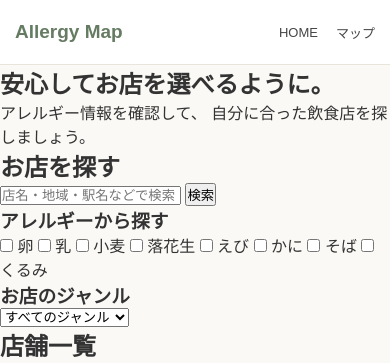
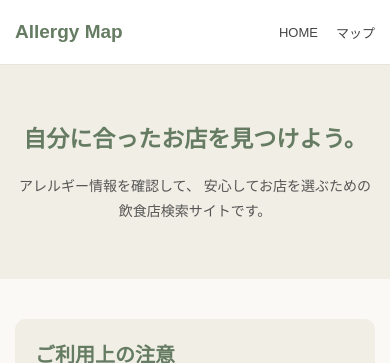
Before and after one commit to nkm-86/allergy-map, a PHP site: page / in a window 390 px wide. Shown: the top 363 px of the page. Run offline with PHP 8.4, Linux system fonts and the light colour scheme.

Commit message:
位置の再構成

```diff
--- a/css/common.css
+++ b/css/common.css
@@ -137,4 +137,7 @@ body {
     .navigation a[href="index.html#search"] {
         display: none;
     }
+    .navigation a[href="index.html#notice"] {
+        display: none;
+    }
 }
--- a/css/index.css
+++ b/css/index.css
@@ -0,0 +1,342 @@
+
+/* =========================
+   メインビジュアル
+========================= */
+
+.hero {
+    padding: 80px 20px;
+    text-align: center;
+    background-color: #F1EEE5;
+}
+
+.hero h2 {
+    font-size: 32px;
+    color: #657C63;
+    margin-bottom: 20px;
+}
+
+.hero p {
+    font-size: 16px;
+    color: #555555;
+    line-height: 1.8;
+}
+
+
+/* =========================
+   検索エリア
+========================= */
+
+.search-section {
+    max-width: 1000px;
+    margin: 60px auto;
+    padding: 40px;
+    background-color: #FFFFFF;
+    border-radius: 12px;
+    box-shadow: 0 3px 12px rgba(0, 0, 0, 0.05);
+}
+
+.search-section h2 {
+    font-size: 24px;
+    margin-bottom: 25px;
+    color: #444444;
+}
+
+.search-box {
+    display: flex;
+    gap: 10px;
+    margin-bottom: 35px;
+}
+
+.search-box input {
+    flex: 1;
+    padding: 14px;
+    border: 1px solid #DDD8CD;
+    border-radius: 6px;
+    font-size: 15px;
+}
+
+.search-box button {
+    padding: 0 30px;
+    border: none;
+    border-radius: 6px;
+    background-color: #657C63;
+    color: #FFFFFF;
+    font-size: 15px;
+    cursor: pointer;
+}
+
+.search-box button:hover {
+    background-color: #50664F;
+}
+
+
+/* =========================
+   アレルギー検索
+========================= */
+
+.allergy-filter,
+.genre-filter {
+    margin-bottom: 30px;
+}
+
+.allergy-filter h3,
+.genre-filter h3 {
+    font-size: 17px;
+    margin-bottom: 15px;
+    color: #555555;
+}
+
+.allergy-list {
+    display: flex;
+    flex-wrap: wrap;
+    gap: 12px;
+}
+
+.allergy-list label {
+    padding: 10px 18px;
+    background-color: #F5F3ED;
+    border: 1px solid #E5E0D5;
+    border-radius: 20px;
+    font-size: 14px;
+    cursor: pointer;
+}
+
+.allergy-list input {
+    margin-right: 5px;
+    accent-color: #657C63;
+}
+
+.genre-filter select {
+    width: 100%;
+    max-width: 300px;
+    padding: 12px;
+    border: 1px solid #DDD8CD;
+    border-radius: 6px;
+    background-color: #FFFFFF;
+    font-size: 14px;
+}
+
+
+/* =========================
+   店舗一覧
+========================= */
+
+.restaurant-section {
+    max-width: 1100px;
+    margin: 60px auto;
+    padding: 0 20px;
+}
+
+.section-heading {
+    display: flex;
+    justify-content: space-between;
+    align-items: center;
+    margin-bottom: 25px;
+}
+
+.section-heading h2 {
+    font-size: 25px;
+    color: #444444;
+}
+
+.section-heading a {
+    color: #657C63;
+    text-decoration: none;
+    font-size: 14px;
+}
+
+.section-heading a:hover {
+    text-decoration: underline;
+}
+
+
+/* 店舗カード一覧 */
+
+.restaurant-list {
+    display: grid;
+    grid-template-columns: repeat(3, 1fr);
+    gap: 25px;
+}
+
+.restaurant-card {
+    overflow: hidden;
+    background-color: #FFFFFF;
+    border: 1px solid #EAE5DC;
+    border-radius: 10px;
+    transition: transform 0.3s, box-shadow 0.3s;
+}
+
+.restaurant-card:hover {
+    transform: translateY(-5px);
+    box-shadow: 0 5px 15px rgba(0, 0, 0, 0.08);
+}
+
+
+/* 店舗画像 */
+
+.restaurant-image {
+    width: 100%;
+    height: 190px;
+    background-color: #EAE5DC;
+}
+
+.restaurant-image img {
+    width: 100%;
+    height: 100%;
+    object-fit: cover;
+}
+
+
+/* 店舗情報 */
+
+.restaurant-info {
+    padding: 20px;
+}
+
+.restaurant-info h3 {
+    font-size: 18px;
+    margin-bottom: 10px;
+    color: #333333;
+}
+
+.restaurant-genre,
+.restaurant-address {
+    font-size: 13px;
+    color: #777777;
+    margin-bottom: 8px;
+}
+
+
+/* アレルギー情報 */
+
+.allergy-info {
+    display: flex;
+    flex-wrap: wrap;
+    gap: 7px;
+    margin: 15px 0;
+}
+
+.allergy-info span {
+    padding: 5px 12px;
+    background-color: #F1EEE5;
+    border-radius: 15px;
+    color: #657C63;
+    font-size: 12px;
+}
+
+
+/* 情報の出典 */
+
+.information-status {
+    font-size: 12px;
+    color: #888888;
+    margin-bottom: 15px;
+}
+
+
+/* 詳細ボタン */
+
+.detail-link {
+    display: block;
+    padding: 11px;
+    background-color: #657C63;
+    color: #FFFFFF;
+    text-align: center;
+    text-decoration: none;
+    border-radius: 6px;
+    font-size: 14px;
+}
+
+.detail-link:hover {
+    background-color: #50664F;
+}
+
+
+/* =========================
+   注意事項
+========================= */
+
+.notice-section {
+    max-width: 1000px;
+    margin: 60px auto;
+    padding: 30px;
+    background-color: #F1EEE5;
+    border-radius: 10px;
+}
+
+.notice-section h2 {
+    font-size: 20px;
+    color: #657C63;
+    margin-bottom: 15px;
+}
+
+.notice-section p {
+    font-size: 13px;
+    line-height: 1.8;
+    color: #666666;
+    margin-bottom: 5px;
+}
+
+
+/* =========================
+   スマホ対応
+========================= */
+
+@media screen and (max-width: 768px) {
+
+    .hero {
+        padding: 55px 15px;
+    }
+
+    .hero h2 {
+        font-size: 23px;
+    }
+
+    .hero p {
+        font-size: 14px;
+    }
+
+    .search-section {
+        margin: 30px 15px;
+        padding: 25px 20px;
+    }
+
+    .search-section h2 {
+        font-size: 21px;
+    }
+
+    .search-box button {
+        padding: 0 18px;
+    }
+
+    .allergy-list {
+        gap: 8px;
+    }
+
+    .allergy-list label {
+        padding: 8px 12px;
+        font-size: 13px;
+    }
+
+    .restaurant-section {
+        margin: 40px auto;
+    }
+
+    .restaurant-list {
+        grid-template-columns: 1fr;
+        gap: 20px;
+    }
+
+    .restaurant-image {
+        height: 200px;
+    }
+
+    .section-heading h2 {
+        font-size: 21px;
+    }
+
+    .notice-section {
+        margin: 40px 15px;
+        padding: 20px;
+    }
+}
--- a/index.html
+++ b/index.html
@@ -1,54 +1,91 @@
+
 <!DOCTYPE html>
 <html lang="ja">
 
 <head>
     <meta charset="UTF-8">
     <meta name="viewport" content="width=device-width, initial-scale=1.0">
+
     <title>Allergy Map</title>
 
     <link rel="stylesheet" href="css/common.css">
     <link rel="stylesheet" href="css/index.css">
-
 </head>
 
 <body>
 
-    <!-- ヘッダー -->
+    <!-- =========================
+         ヘッダー
+    ========================== -->
     <header class="header">
         <div class="header-inner">
 
-        <!-- ロゴ -->
             <h1 class="logo">
                 <a href="index.html">Allergy Map</a>
             </h1>
 
-        <!-- ナビゲーション -->
             <nav class="navigation">
                 <a href="index.html">HOME</a>
                 <a href="index.html#search">検索</a>
+                <a href="index.html#notice">店舗一覧</a>
                 <a href="map.html">マップ</a>
             </nav>
 
         </div>
     </header>
 
+
     <main>
 
-        <!-- メインビジュアル -->
+        <!-- =========================
+             サイト紹介
+        ========================== -->
         <section class="hero">
-            <h2>安心してお店を選べるように。</h2>
+
+            <h2>自分に合ったお店を見つけよう。</h2>
+
             <p>
                 アレルギー情報を確認して、
-                自分に合った飲食店を探しましょう。
+                安心してお店を選ぶための飲食店検索サイトです。
             </p>
+
         </section>
 
-        <!-- 検索エリア -->
+
+        <!-- =========================
+             注意事項
+        ========================== -->
+        <section class="notice-section">
+
+            <h2>ご利用上の注意</h2>
+
+            <p>
+                掲載されているアレルギー情報は、
+                すべてのアレルギー反応を防ぐことを保証するものではありません。
+            </p>
+
+            <p>
+                調理器具や設備の共用などにより、
+                アレルゲンが混入する可能性があります。
+            </p>
+
+            <p>
+                ご利用前に必ず店舗へ直接ご確認ください。
+            </p>
+
+        </section>
+
+
+        <!-- =========================
+             店舗検索
+        ========================== -->
         <section class="search-section" id="search">
 
             <h2>お店を探す</h2>
 
+            <!-- 店舗名・地域検索 -->
             <div class="search-box">
+
                 <input
                     type="text"
                     placeholder="店名・地域・駅名などで検索"
@@ -56,7 +93,9 @@
                 >
 
                 <button type="button">検索</button>
+
             </div>
+
 
             <!-- アレルギー検索 -->
             <div class="allergy-filter">
@@ -64,48 +103,43 @@
                 <h3>アレルギーから探す</h3>
 
                 <div class="allergy-list">
+
                     <label>
-                        <input type="checkbox" name="allergy" value="egg">
-                        卵
+                        <input type="checkbox" value="egg"> 卵
                     </label>
 
                     <label>
-                        <input type="checkbox" name="allergy" value="milk">
-                        乳
+                        <input type="checkbox" value="milk"> 乳
                     </label>
 
                     <label>
-                        <input type="checkbox" name="allergy" value="wheat">
-                        小麦
+                        <input type="checkbox" value="wheat"> 小麦
                     </label>
 
                     <label>
-                        <input type="checkbox" name="allergy" value="peanut">
-                        落花生
+                        <input type="checkbox" value="peanut"> 落花生
                     </label>
 
                     <label>
-                        <input type="checkbox" name="allergy" value="shrimp">
-                        えび
+                        <input type="checkbox" value="shrimp"> えび
                     </label>
 
                     <label>
-                        <input type="checkbox" name="allergy" value="crab">
-                        かに
+                        <input type="checkbox" value="crab"> かに
                     </label>
 
                     <label>
-                        <input type="checkbox" name="allergy" value="buckwheat">
-                        そば
+                        <input type="checkbox" value="buckwheat"> そば
                     </label>
 
                     <label>
-                        <input type="checkbox" name="allergy" value="walnut">
-                        くるみ
+                        <input type="checkbox" value="walnut"> くるみ
                     </label>
+
                 </div>
 
             </div>
+
 
             <!-- ジャンル検索 -->
             <div class="genre-filter">
@@ -113,25 +147,34 @@
                 <h3>お店のジャンル</h3>
 
                 <select name="genre">
+
                     <option value="">すべてのジャンル</option>
                     <option value="japanese">和食</option>
                     <option value="western">洋食</option>
                     <option value="chinese">中華</option>
                     <option value="cafe">カフェ</option>
                     <option value="fastfood">ファストフード</option>
+
                 </select>
 
             </div>
 
         </section>
 
-        <!-- 店舗一覧 -->
-        <section class="restaurant-section">
+
+        <!-- =========================
+             店舗一覧
+        ========================== -->
+        <section class="restaurant-section" id="notice">
 
             <div class="section-heading">
+
                 <h2>店舗一覧</h2>
+
                 <a href="map.html">マップで見る →</a>
+
             </div>
+
 
             <div class="restaurant-list">
 
@@ -139,7 +182,7 @@
                 <article class="restaurant-card">
 
                     <div class="restaurant-image">
-                        <img src="images/restaurant1.jpg" alt="レストランの外観">
+                        <img src="images/restaurant1.jpg" alt="店舗の外観">
                     </div>
 
                     <div class="restaurant-info">
@@ -170,6 +213,7 @@
 
                 </article>
 
+
                 <!-- 店舗カード 2 -->
                 <article class="restaurant-card">
 
@@ -194,6 +238,109 @@
 
                         <p class="information-status">
                             情報提供元：店舗確認済み
+                        </p>
+
+                        <a href="detail.html" class="detail-link">
+                            詳細を見る
+                        </a>
+
+                    </div>
+
+                </article>
+
+
+                <!-- 店舗カード 3 -->
+                <article class="restaurant-card">
+
+                    <div class="restaurant-image">
+                        <img src="images/restaurant3.jpg" alt="和食店の料理">
+                    </div>
+
+                    <div class="restaurant-info">
+
+                        <h3>サンプル和食店</h3>
+
+                        <p class="restaurant-genre">和食</p>
+
+                        <p class="restaurant-address">
+                            大阪府大阪市西区
+                        </p>
+
+                        <div class="allergy-info">
+                            <span>乳</span>
+                            <span>えび</span>
+                        </div>
+
+                        <p class="information-status">
+                            情報提供元：ユーザー投稿
+                        </p>
+
+                        <a href="detail.html" class="detail-link">
+                            詳細を見る
+                        </a>
+
+                    </div>
+
+                </article>
+
+                <!-- 店舗カード 3 -->
+                <article class="restaurant-card">
+
+                    <div class="restaurant-image">
+                        <img src="images/restaurant3.jpg" alt="和食店の料理">
+                    </div>
+
+                    <div class="restaurant-info">
+
+                        <h3>サンプル和食店</h3>
+
+                        <p class="restaurant-genre">和食</p>
+
+                        <p class="restaurant-address">
+                            大阪府大阪市西区
+                        </p>
+
+                        <div class="allergy-info">
+                            <span>乳</span>
+                            <span>えび</span>
+                        </div>
+
+                        <p class="information-status">
+                            情報提供元：ユーザー投稿
+                        </p>
+
+                        <a href="detail.html" class="detail-link">
+                            詳細を見る
+                        </a>
+
+                    </div>
+
+                </article>
+
+                <!-- 店舗カード 3 -->
+                <article class="restaurant-card">
+
+                    <div class="restaurant-image">
+                        <img src="images/restaurant3.jpg" alt="和食店の料理">
+                    </div>
+
+                    <div class="restaurant-info">
+
+                        <h3>サンプル和食店</h3>
+
+                        <p class="restaurant-genre">和食</p>
+
+                        <p class="restaurant-address">
+                            大阪府大阪市西区
+                        </p>
+
+                        <div class="allergy-info">
+                            <span>乳</span>
+                            <span>えび</span>
+                        </div>
+
+                        <p class="information-status">
+                            情報提供元：ユーザー投稿
                         </p>
 
                         <a href="detail.html" class="detail-link">
@@ -242,34 +389,21 @@
 
         </section>
 
-        <!-- 注意事項 -->
-        <section class="notice-section">
-            <h2>ご利用上の注意</h2>
-
-            <p>
-                掲載されているアレルギー情報は、すべてのアレルギー反応を
-                防ぐことを保証するものではありません。
-            </p>
-
-            <p>
-                食材の変更や調理器具の共用などによって、
-                アレルゲンが混入する可能性があります。
-            </p>
-
-            <p>
-                ご利用前に必ず店舗へ直接ご確認ください。
-            </p>
-        </section>
-
     </main>
 
-    <!-- フッター -->
 
+    <!-- =========================
+         フッター
+    ========================== -->
     <footer class="footer">
+
         <p>&copy; 2026 Allergy Map. All Rights Reserved.</p>
+
     </footer>
 
-    //javascriptファイルの読み込み
+
+    <!-- JavaScript -->
     <script src="js/common.js"></script>
+
 </body>
 </html>
```
Lines whose indentation alone changed are shown as unchanged.
